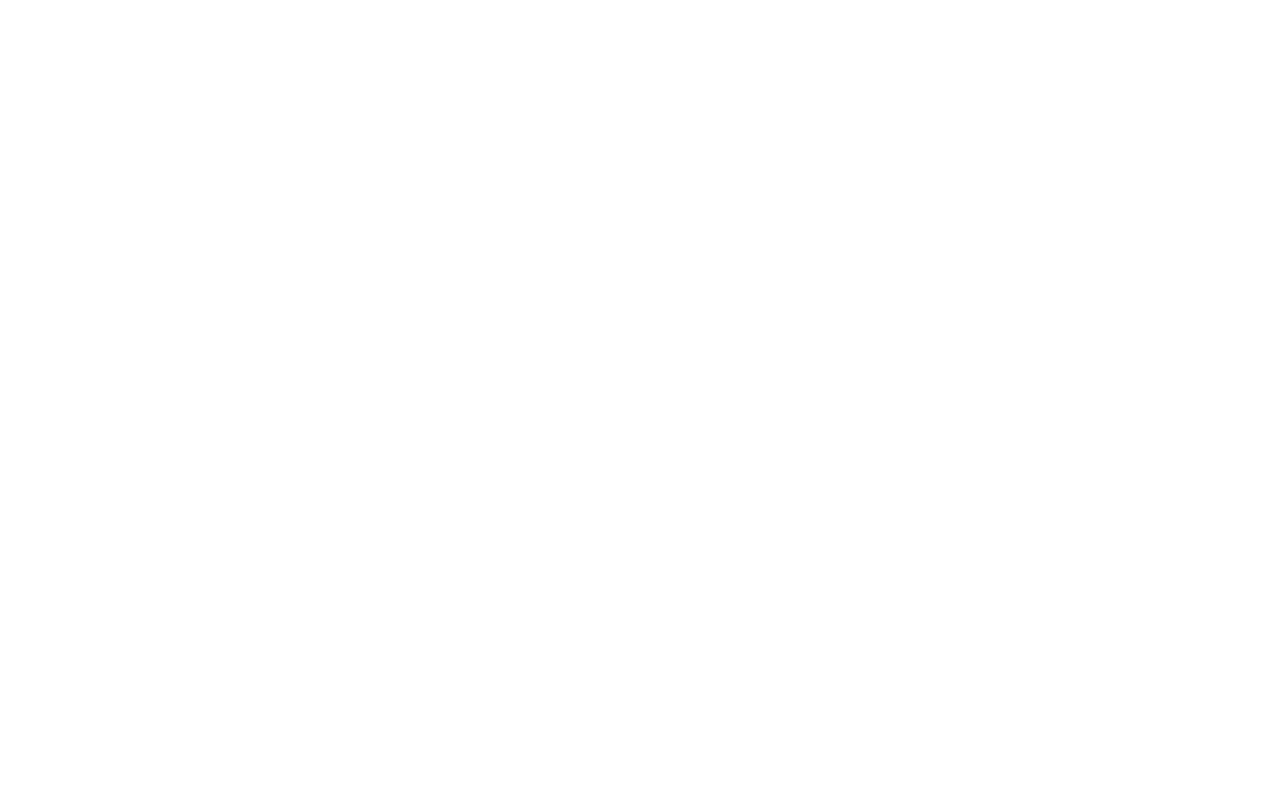
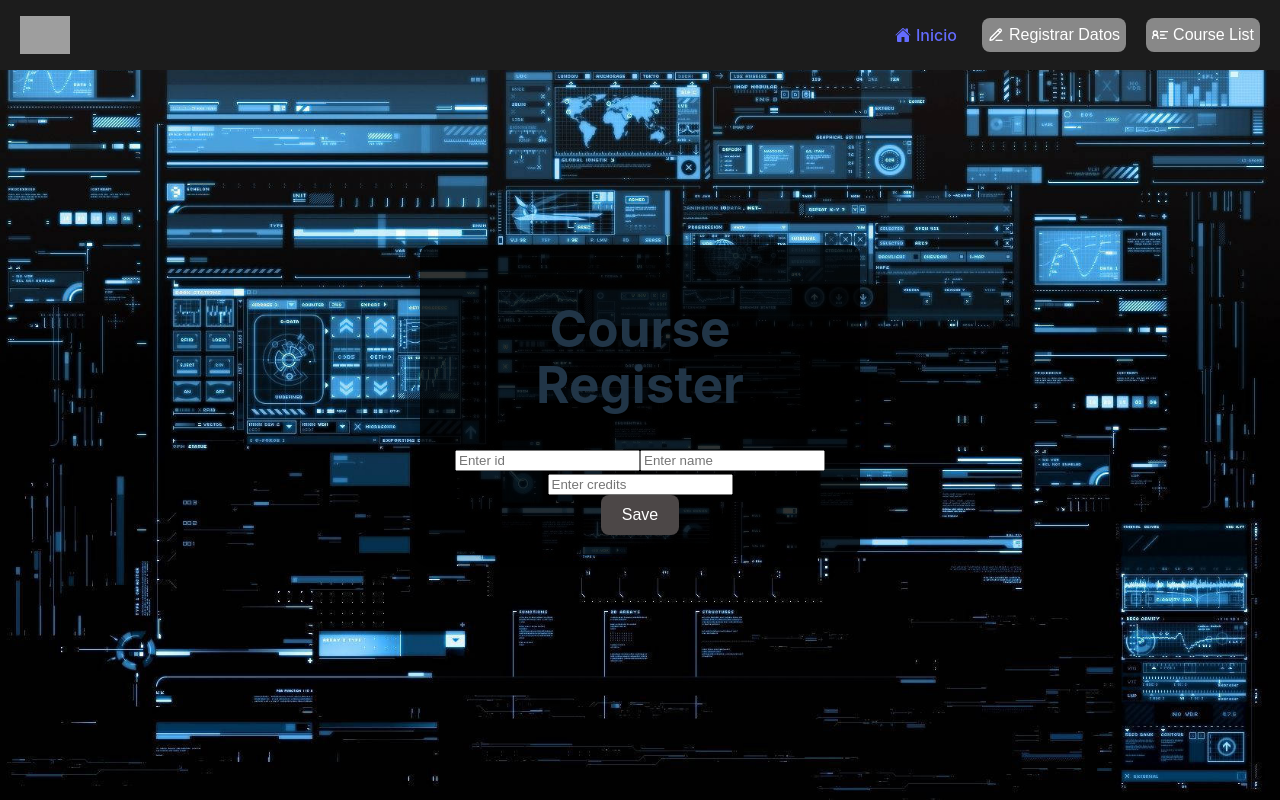
Before and after one commit to ursuaromer/gestion_academica, a React (Vite) app in the folder frontend/: page /course-register in a window 1280 px wide. Before the commit this address had no page. Built offline with nearby package versions, Linux system fonts and the light colour scheme; grey boxes are pictures that could not be loaded.

Commit message:
Actualizando...

```diff
--- a/frontend/package.json
+++ b/frontend/package.json
@@ -14,7 +14,8 @@
     "react": "^18.3.1",
     "react-dom": "^18.3.1",
     "react-icons": "^5.3.0",
-    "react-router-dom": "^6.28.0"
+    "react-router-dom": "^6.28.0",
+    "zustand": "^5.0.1"
   },
   "devDependencies": {
     "@eslint/js": "^9.13.0",
--- a/frontend/src/App.jsx
+++ b/frontend/src/App.jsx
@@ -4,6 +4,7 @@
 import HomeComponent from './components/homeComponent/HomeComponent';
 import OpcionesComponent from './components/opciones/Opciones';
 import { AuthProvider } from './components/AuthContext/AuthContext';
+import CourseForm from './components/opciones/Course';
 
 function App() {
   return (
@@ -11,7 +12,8 @@
       <BrowserRouter>
         <Routes>
           <Route path="/" element={<HomeComponent />} />
-          <Route path="/registre" element={<OpcionesComponent />} />
+          <Route path="/register" element={<OpcionesComponent />} />
+          <Route path="/course-register"element={<CourseForm/>}/>
         </Routes>
       </BrowserRouter>
     </AuthProvider>
--- a/frontend/src/components/Navegador/Navegador.jsx
+++ b/frontend/src/components/Navegador/Navegador.jsx
@@ -29,7 +29,7 @@
                 </Link>
                 <button
                     className='link-nav'
-                    onClick={() => handleProtectedRoute('/registre')}
+                    onClick={() => handleProtectedRoute('/register')}
                     disabled={!isLoggedIn}
                 >
                     <LuPencilLine className='ico' />Registrar Datos
--- a/frontend/src/components/homeComponent/Home.css
+++ b/frontend/src/components/homeComponent/Home.css
@@ -1,12 +1,13 @@
 /* Estilo para el contenedor principal */
 .home {
-    position: relative;
-    width: 100vw;
-    height: 100vh;
     display: flex;
+    flex-direction: column;
     align-items: center;
     justify-content: center;
-    overflow: hidden;
+    height: 100vh;
+    color: #fff;
+    padding: 20px;
+    border-radius: 10px;
 }
 
 /*#------------------------- Estilo para el video de fondo ----------------------#*/
@@ -80,7 +81,7 @@
 /*#----------------------- Estilo del botón de inicio de sesión -----------------------#*/
 .login-button {
     padding: 10px 20px;
-    width: 100%;
+    width: 200px;
     background-color: #007BFF;
     color: #fff;
     border: none;
--- a/frontend/src/components/homeComponent/HomeComponent.jsx
+++ b/frontend/src/components/homeComponent/HomeComponent.jsx
@@ -17,7 +17,7 @@
         if (username === "Admin" && password === "Admin") {
             login(); // Actualiza el estado de autenticación
             setError('');
-            navigate('/registre'); // Redirige después de iniciar sesión correctamente
+            navigate('/register'); // Redirige después de iniciar sesión correctamente
         } else {
             setError("Usuario o contraseña incorrectos");
         }
--- /dev/null
+++ b/frontend/src/components/opciones/Course.jsx
@@ -0,0 +1,73 @@
+import { useState } from "react";
+import './course.css';
+import useCourseStore from "../../Store/courseStore";
+import Navegador from "../Navegador/Navegador";
+
+const CourseForm = () => {
+    const { addCourse } = useCourseStore();
+    const [CourseData, setCourseData] = useState({
+        id:"",
+        name: "",
+        credits: ""
+    });
+
+    const handleInputChange = (e) => {
+        const { name, value } = e.target;
+        setCourseData({
+            ...CourseData,
+            [name]: value
+        });
+    };
+
+    const handleSubmit = async (e) => {
+        e.preventDefault();
+
+        try {
+            await addCourse(CourseData);
+            console.log(CourseData);
+            alert('Registro Exitoso');
+            setCourseData({ name: "", credits: "" });
+        } catch (error) {
+            console.error("Error al agregar Curso:", error);
+            alert("Error al agregar Curso. Inténtalo nuevamente.");
+        }
+    };
+
+    return (
+        <div className="form-register">
+            <Navegador />
+            <div className="form-container">
+                <h1>Course Register</h1>
+                <form onSubmit={handleSubmit}>
+                    <input
+                        type="text"
+                        placeholder="Enter id"
+                        required
+                        name="id"
+                        value={CourseData.id}
+                        onChange={handleInputChange}
+                    />
+                    <input
+                        type="text"
+                        placeholder="Enter name"
+                        required
+                        name="name"
+                        value={CourseData.name}
+                        onChange={handleInputChange}
+                    />
+                    <input
+                        type="text"
+                        placeholder="Enter credits"
+                        required
+                        name="credits"
+                        value={CourseData.credits}
+                        onChange={handleInputChange}
+                    />
+                    <button type="submit">Save</button>
+                </form>
+            </div>
+        </div>
+    );
+};
+
+export default CourseForm;
--- a/frontend/src/components/opciones/Opciones.jsx
+++ b/frontend/src/components/opciones/Opciones.jsx
@@ -1,13 +1,25 @@
 import React from "react";
 import './opciones.css';
+import miVideo from '../IMG/fondo6.mp4'
 import Navegador from "../Navegador/Navegador";
+import { useNavigate } from "react-router-dom";
 
 const OpcionesComponent = () => {
+    const navigate = useNavigate();
+
     const handleOptionClick = (option) => {
+        if (option === "Registrar Cursos") {
+            navigate('/course-register');
+        } else {
             alert(`Opción seleccionada: ${option}`);
+        }
     };
+
     return (
         <div className="opciones-container">
+            <video autoPlay loop muted className="background-fvideo">
+                <source src={miVideo} type="video/mp4" />
+            </video>
             <Navegador />
             <h2>Seleccione una opción</h2>
             <div className="button-group">
@@ -17,12 +29,11 @@
                 <button className="option-button" onClick={() => handleOptionClick("Registrar Cursos")}>
                     Registrar Cursos
                 </button>
-            <button className="option-button" onClick={() => handleOptionClick("Reporte de Alumnos matriculados")}>
+                <button className="option-button" onClick={() => handleOptionClick("Registrar Alumno")}>
                     Registrar Alumno
                 </button>
             </div>
         </div>
-
     );
 };
 
--- /dev/null
+++ b/frontend/src/components/opciones/course.css
@@ -0,0 +1,52 @@
+/*#-------------------------------------- Ajuste del formulario----------------------------## */
+.form-register {
+    position: absolute;
+    top: 0;
+    left: 0;
+    width: 100vw;
+    height: 100vh;
+    background-image: url('../IMG/finico.png');
+    background-size: cover;
+    background-position: center;
+    display: flex;
+    align-items: center;
+    justify-content: center;
+    box-sizing: border-box;
+}
+/*#------------------------ Contenedor central para los elementos del formulario -------------------------------------------------#*/
+.form-container {
+    background-color: rgba(0, 0, 0, 0.8); /* Fondo negro semitransparente */
+    padding: 20px;
+    border-radius: 10px;
+    width: 90%;
+    max-width: 400px;
+    text-align: center;
+    box-shadow: 0 4px 8px rgba(0, 0, 0, 0.2);
+}
+
+.form-register button {
+    margin: 0 auto;
+    display: block;
+}
+
+.form-register button {
+    border-radius: 8px;
+    border: 1px solid transparent;
+    padding: 10px 20px;
+    font-size: 16px;
+    font-weight: 500;
+    font-family: sans-serif;
+    background-color: #4c4747;
+    color: #fff;
+    cursor: pointer;
+    transition: border-color 0.25s;
+}
+
+.form-register button:hover {
+    border-color: aqua;
+}
+
+.form-register button:focus,
+button:focus-visible {
+    outline: 4px auto -webkit-focus-ring-color;
+}
--- a/frontend/src/components/opciones/opciones.css
+++ b/frontend/src/components/opciones/opciones.css
@@ -8,6 +8,17 @@
     color: #fff;
     padding: 20px;
     border-radius: 10px;
+}
+.background-fvideo {
+    position: absolute;
+    top: 50%;
+    left: 50%;
+    min-width: 100%;
+    min-height: 100%;
+    width: auto;
+    height: auto;
+    z-index: -1;
+    transform: translate(-50%, -50%);
 }
 
 h2 {
```
Also changed, not shown: 1 other file (tests, documents, lock files or other folders). Lines whose indentation alone changed are shown as unchanged.
